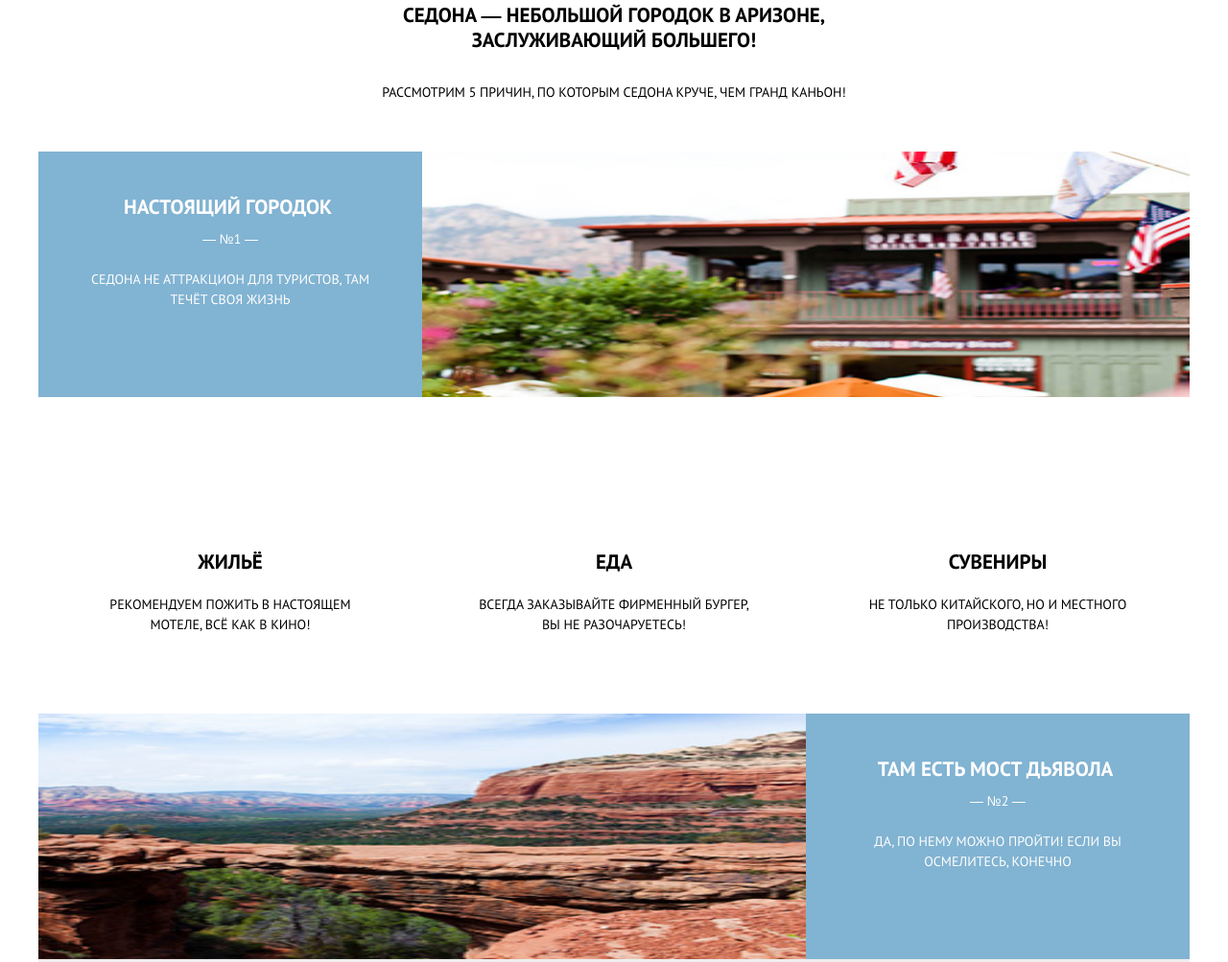
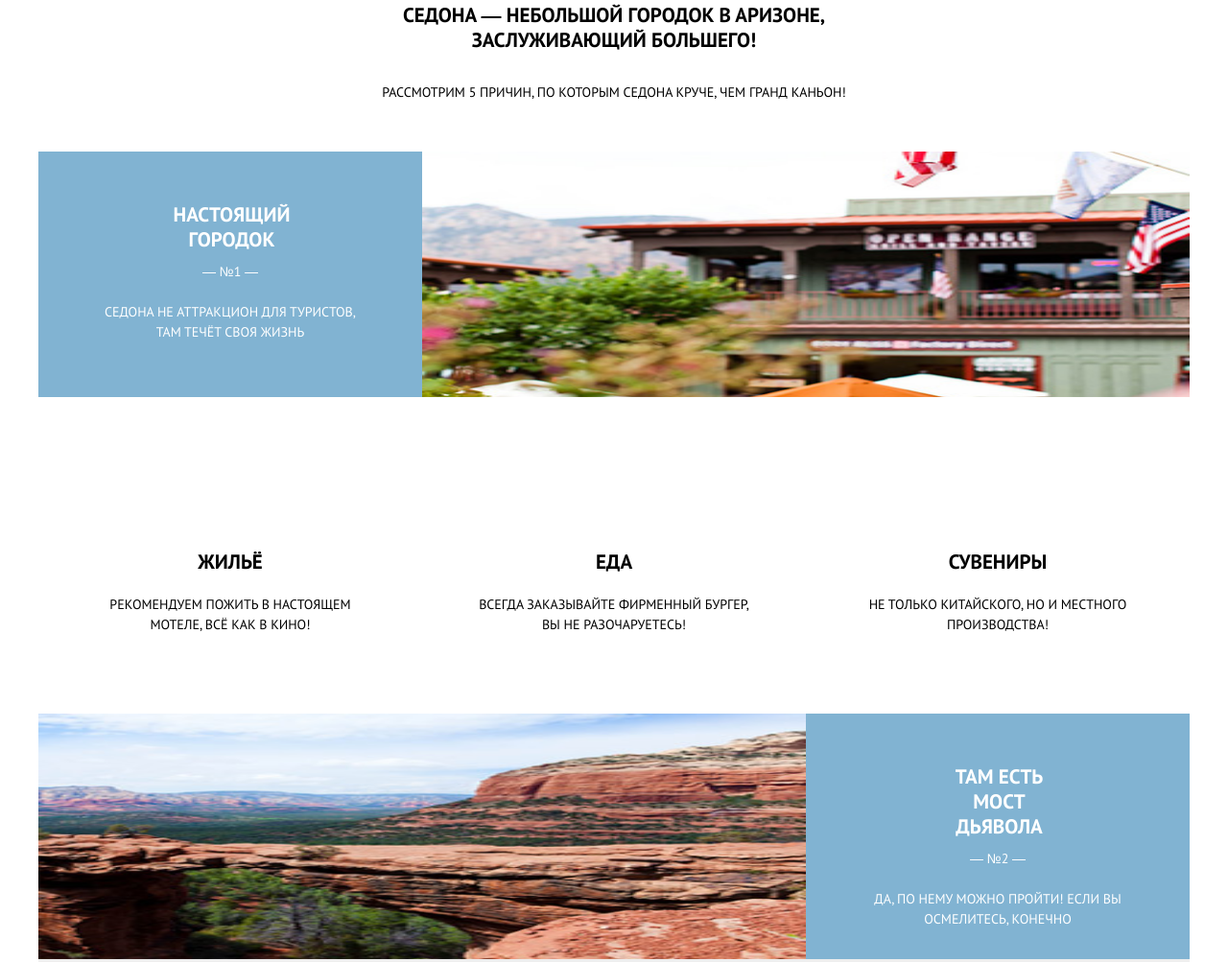
Before and after one commit to SNPR/432537-sedona-17, a plain HTML site: page source/index.html in a window 1280 px wide. Shown: the part 622-1625 px from the top of the page at 96% size. Drawn offline with nearby package versions, Linux system fonts and the light colour scheme; files that its build step writes are made by us from their sources; files whose address does not match are found by name.

Commit message:
Fix padding for the feature-item wrapper for the tablet viewport

```diff
--- a/source/sass/blocks/features.scss
+++ b/source/sass/blocks/features.scss
@@ -71,7 +71,7 @@
   .features__item-header {
     font-size: 21px;
     margin-bottom: 10px;
-    padding-right: 8px;
+    padding: 0 73px;
     margin-left: 3px;
   }
 
@@ -80,7 +80,7 @@
   }
 
   .features__item-wrapper {
-    padding: 45px 47px 20px;
+    padding: 53px 60px 20px;
     display: flex;
     flex-direction: column;
     width: 256px;
```
